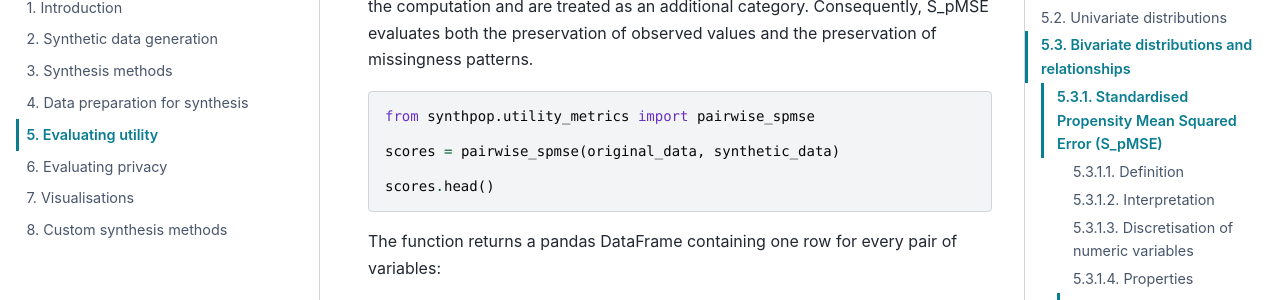
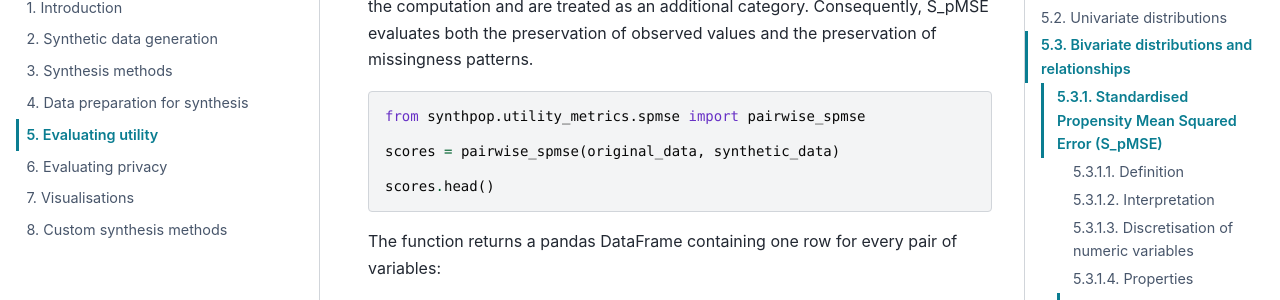
Before and after one commit to duonl/synthpop-py, a Sphinx documentation site: the page built from docs/source/user_guides/5_evaluating_utility.md, in a window 1280 px wide and 900 px high, scrolled down 2798 px. Shown: the part 152-452 px from the top of the window. Built offline with Sphinx 7.4.7 and the PyData theme 0.15.4, drawn with Linux system fonts in a browser that asks for light colours.

Commit message:
fix spmse rendering

````diff
--- a/docs/source/user_guides/5_evaluating_utility.md
+++ b/docs/source/user_guides/5_evaluating_utility.md
@@ -62,7 +62,7 @@ Examples of relationships that may be important include:
 
 Pairwise comparisons provide more information than univariate comparisons, because they evaluate whether the synthetic data maintain dependencies present in the original dataset.
 
-Synthpop-py currently evaluates pairwise relationships using the Standardised Propensity Mean Squared Error (S_pMSE), implemented through {func}`~synthpop.utility_metrics.pairwise_spmse`.
+Synthpop-py currently evaluates pairwise relationships using the Standardised Propensity Mean Squared Error (S_pMSE), implemented through {func}`~synthpop.utility_metrics.spmse.pairwise_spmse`.
 
 ### 5.3.1. Standardised Propensity Mean Squared Error (S_pMSE)
 The pairwise Standardised Propensity Mean Squared Error (S_pMSE) is a statistical measure that quantifies differences between pairwise joint distributions in an original and synthetic dataset[^1].
@@ -71,7 +71,7 @@ The pairwise Standardised Propensity Mean Squared Error (S_pMSE) is a statistica
 
 For each pair of variables, S_pMSE compares the observed frequencies in the original dataset with those in the synthetic dataset. Missing values are included in the computation and are treated as an additional category. Consequently, S_pMSE evaluates both the preservation of observed values and the preservation of missingness patterns.
 ```python
-from synthpop.utility_metrics import pairwise_spmse
+from synthpop.utility_metrics.spmse import pairwise_spmse
 
 scores = pairwise_spmse(original_data, synthetic_data)
 
@@ -87,7 +87,7 @@ income | income | 2.18
 A low S_pMSE indicates that the synthetic dataset preserves the pairwise (bivariate) distributions well. A higher S_pMSE indicates larger differences between the original and synthetic datasets.
 
 The complete function signature and available parameters are documented in
-{func}`~synthpop.utility_metrics.pairwise_spmse`.
+{func}`~synthpop.utility_metrics.spmse.pairwise_spmse`.
 
 #### 5.3.1.1. Definition
 For two variables $X$ and $Y$, the original and synthetic datasets are first converted into joint frequency tables.
````
Also changed, not shown: docs/source/user_guides/7_visualisations.md (+3 -3 lines).
